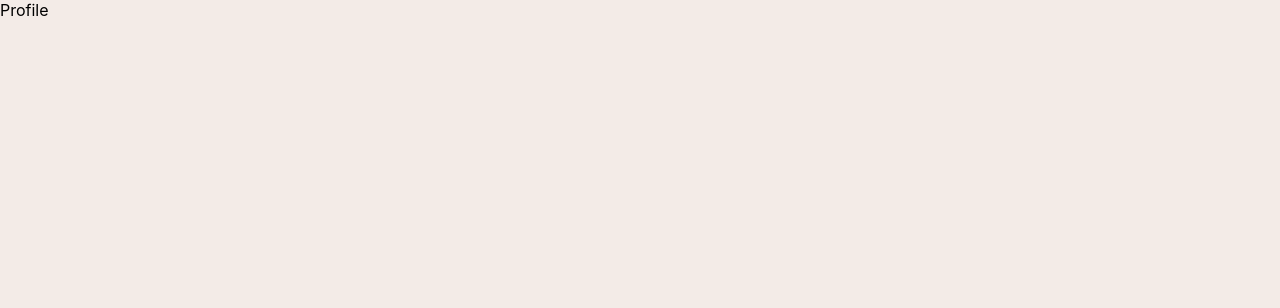
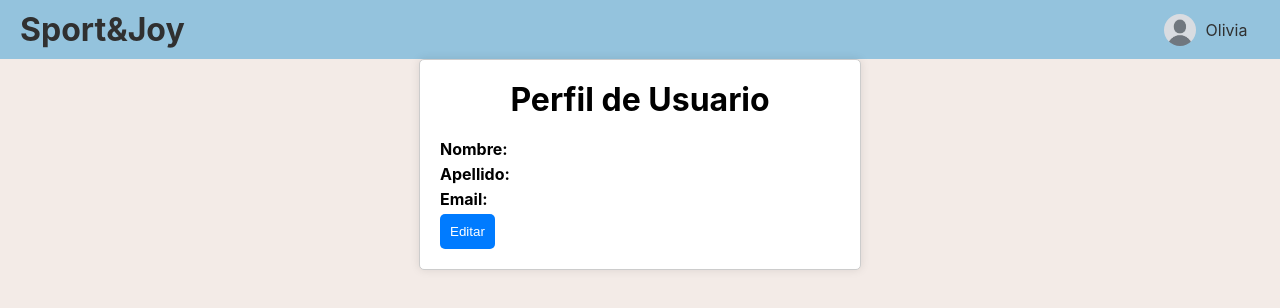
Before and after one commit to olivialuciano/sport_and_joy_front, a React (Create React App) app: page /profile in a window 1280 px wide. Shown: the top 308 px of the page. Built offline with nearby package versions, Linux system fonts and the light colour scheme.

Commit message:
profile básico

```diff
--- a/src/components/Profile/Profile.css
+++ b/src/components/Profile/Profile.css
@@ -0,0 +1,41 @@
+.perfil-container {
+  max-width: 400px;
+  margin: 0 auto;
+  padding: 20px;
+  border: 1px solid #ccc;
+  border-radius: 5px;
+  background-color: #fff;
+  box-shadow: 0px 0px 10px rgba(0, 0, 0, 0.1);
+}
+
+.perfil-header {
+  text-align: center;
+  margin-bottom: 20px;
+}
+
+.perfil-datos {
+  display: flex;
+  flex-direction: column;
+
+  label {
+    font-weight: bold;
+    margin-bottom: 5px;
+  }
+
+  input,
+  span {
+    margin-bottom: 10px;
+    padding: 5px;
+    border: 1px solid #ccc;
+    border-radius: 5px;
+  }
+
+  button {
+    background-color: #007bff;
+    color: #fff;
+    border: none;
+    border-radius: 5px;
+    padding: 10px;
+    cursor: pointer;
+  }
+}
--- a/src/components/Profile/Profile.js
+++ b/src/components/Profile/Profile.js
@@ -1,6 +1,92 @@
 import React, { useEffect, useState } from "react";
+import "./Profile.css";
+import { Header } from "../Header/Header";
 
 const Profile = () => {
+  const [isEditing, setIsEditing] = useState(false);
+  const [name, setName] = useState("Juan");
+  const [lastname, setLastname] = useState("Pérez");
+  const [email, setEmail] = useState("juan.perez@gmail.com");
+
+  const handleEditClick = () => {
+    setIsEditing(true);
+  };
+
+  const handleSaveClick = () => {
+    setIsEditing(false);
+  };
+
+  const handleInputChange = (e) => {
+    if (e.target.name === "name") {
+      setName(e.target.value);
+    } else if (e.target.name === "lastname") {
+      setLastname(e.target.value);
+    } else if (e.target.name === "email") {
+      setEmail(e.target.value);
+    }
+  };
+
+  return (
+    <>
+      <Header />
+      <div className="perfil-container">
+        <div className="perfil-header">
+          <h1>Perfil de Usuario</h1>
+        </div>
+        <div className="perfil-datos">
+          {isEditing ? (
+            <div>
+              <div>
+                <label>Nombre:</label>
+                <input
+                  type="text"
+                  name="nombre"
+                  //value={nombre}
+                  onChange={handleInputChange}
+                />
+              </div>
+              <div>
+                <label>Apellido:</label>
+                <input
+                  type="text"
+                  name="apellido"
+                  //value={apellido}
+                  onChange={handleInputChange}
+                />
+              </div>
+              <div>
+                <label>Email:</label>
+                <input
+                  type="email"
+                  name="email"
+                  //value={email}
+                  onChange={handleInputChange}
+                />
+              </div>
+              <button onClick={handleSaveClick}>Guardar</button>
+            </div>
+          ) : (
+            <div>
+              <div>
+                <label>Nombre:</label>
+                {/* <span>{nombre}</span> */}
+              </div>
+              <div>
+                <label>Apellido:</label>
+                {/* <span>{apellido}</span> */}
+              </div>
+              <div>
+                <label>Email:</label>
+                {/* <span>{email}</span> */}
+              </div>
+              <button onClick={handleEditClick}>Editar</button>
+            </div>
+          )}
+        </div>
+      </div>
+    </>
+  );
+
   // const BACKEND_URL = "http://localhost:8080";
 
   // const [user, setUser] = useState("");
@@ -9,8 +95,6 @@ const Profile = () => {
   // useEffect(() => {
   //   fetch(BACKEND_URL + "/playerUser");
   // });
-
-  return <div>Profile</div>;
 };
 
 export default Profile;
```
